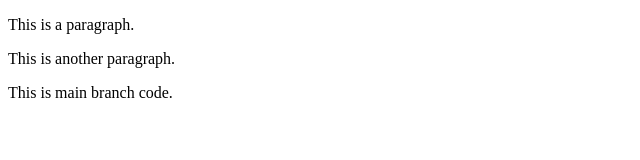
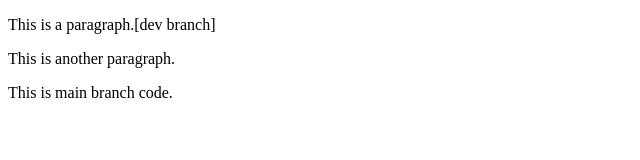
Before and after one commit to nandane-vaishnavi/CICD-2, a plain HTML site: page index.html in a window 1280 px wide. Shown: the whole page, without its empty margins (0-640 px from the left). Drawn offline with Linux system fonts and the light colour scheme.

Commit message:
Update index.html

```diff
--- a/index.html
+++ b/index.html
@@ -3,7 +3,7 @@
 <html>
 <body>
 
-<p>This is a paragraph.</p>
+<p>This is a paragraph.[dev branch] </p>
 <p>This is another paragraph.</p>
 <p>This is main branch code.</p>
 
```
